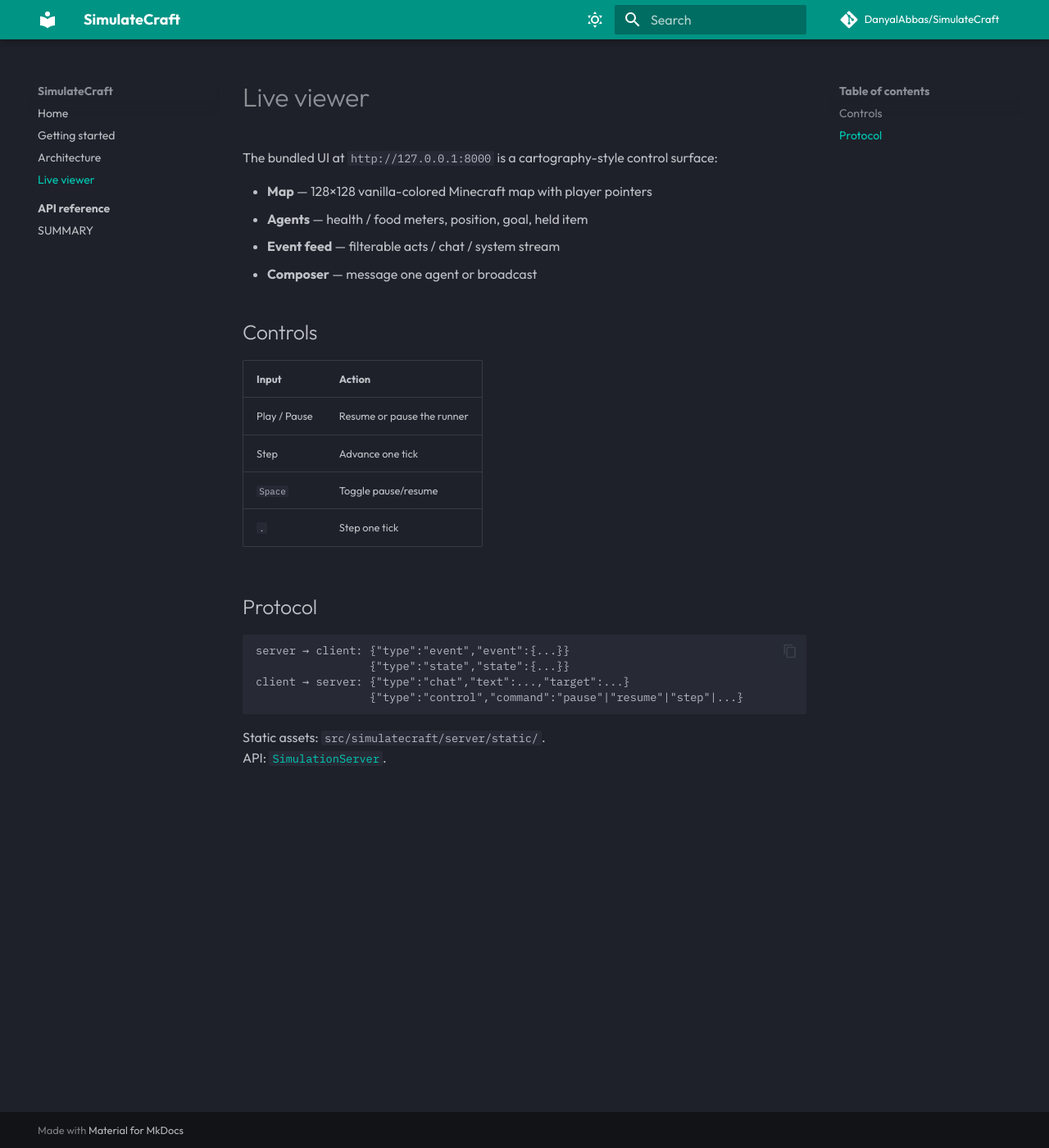
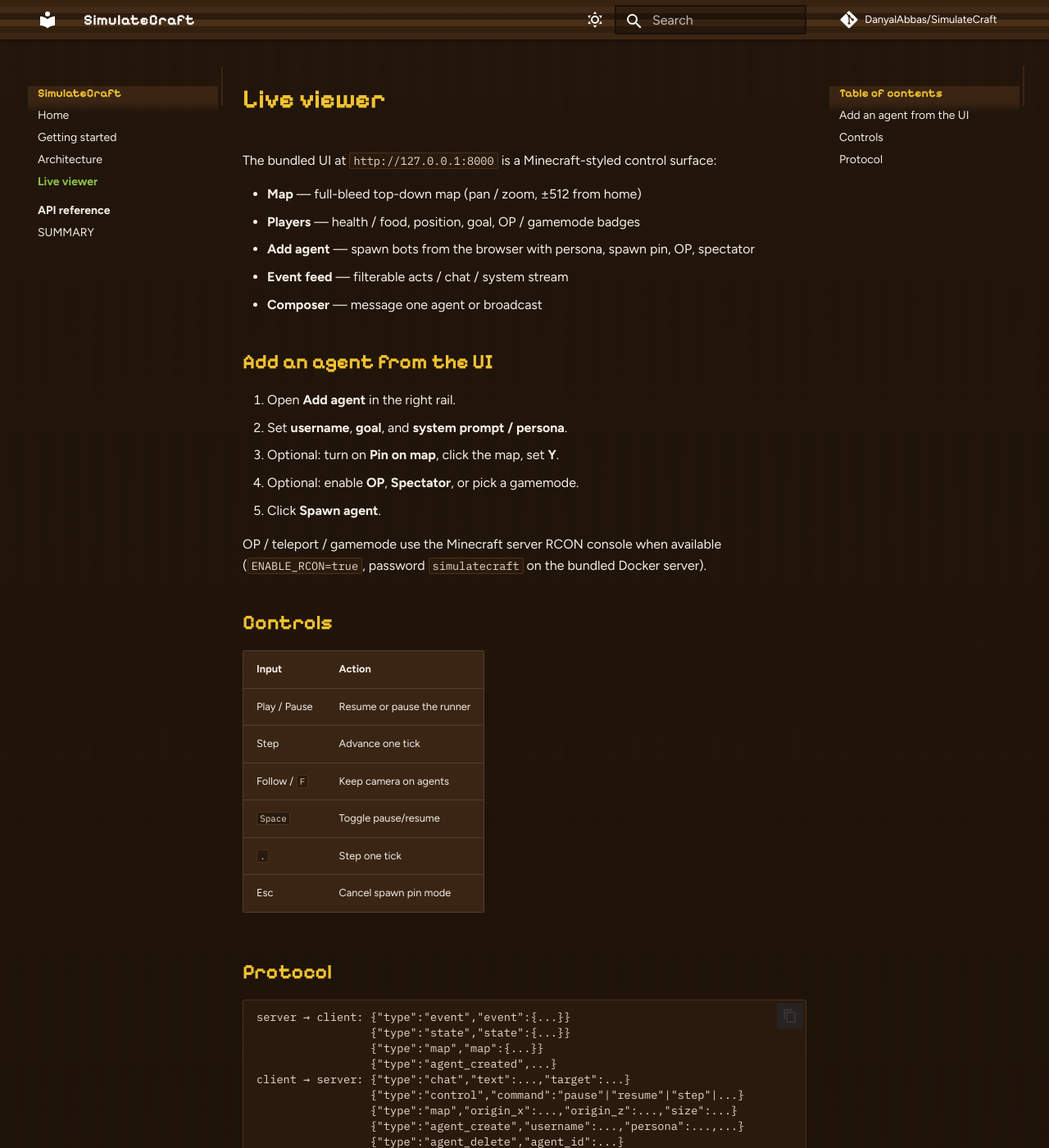
Before and after one commit to DanyalAbbas/SimulateCraft, an MkDocs documentation site: the page built from docs/viewer.md, in a window 1280 px wide and 1400 px high. Shown: the whole window at 82% size. Built offline with MkDocs 1.6.1 and Material for MkDocs 9.7.7, drawn with Linux system fonts in a browser that asks for light colours; comment, search, counter and statistics services are not loaded; some of the changed text lies outside the part shown.

Commit message:
Add Minecraft-themed docs and frontend agent workshop
Spawn, configure, and remove agents from the live viewer with persona,
system prompt, map spawn pin, OP, and spectator; enable RCON on the
bundled server so presence commands can apply.

Co-authored-by: Cursor <cursoragent@cursor.com>

````diff
--- a/docker-compose.yml
+++ b/docker-compose.yml
@@ -4,12 +4,16 @@ services:
     container_name: simulatecraft-mc
     ports:
       - "25565:25565"
+      - "25575:25575"
     environment:
       EULA: "TRUE"
       VERSION: "1.21.4"
       ONLINE_MODE: "FALSE"
       MEMORY: "2G"
       TYPE: VANILLA
+      ENABLE_RCON: "true"
+      RCON_PORT: "25575"
+      RCON_PASSWORD: "simulatecraft"
     tty: true
     stdin_open: true
     restart: unless-stopped
--- /dev/null
+++ b/docs/overrides/main.html
@@ -0,0 +1,8 @@
+{% extends "base.html" %}
+
+{% block fonts %}
+  {{ super() }}
+  <link rel="preconnect" href="https://fonts.googleapis.com" />
+  <link rel="preconnect" href="https://fonts.gstatic.com" crossorigin />
+  <link href="https://fonts.googleapis.com/css2?family=Figtree:wght@400;500;600;700&family=IBM+Plex+Mono:wght@400;500&family=Pixelify+Sans:wght@500;600;700&display=swap" rel="stylesheet" />
+{% endblock %}
--- /dev/null
+++ b/docs/stylesheets/extra.css
@@ -0,0 +1,164 @@
+/* SimulateCraft docs — Minecraft dirt / grass / stone theme */
+
+:root {
+  --mc-dirt: #5b3a1e;
+  --mc-dirt-dark: #3a2514;
+  --mc-dirt-mid: #6e4724;
+  --mc-grass: #5d9c3d;
+  --mc-grass-dark: #3f6b29;
+  --mc-grass-light: #8bc34a;
+  --mc-stone: #7a7a7a;
+  --mc-stone-dark: #4a4a4a;
+  --mc-oak: #8b5a2b;
+  --mc-gold: #f1c232;
+  --mc-ink: #f4efe6;
+  --mc-ink-dim: #c8b89a;
+  --mc-parchment: #c4a574;
+}
+
+/* Force Material slate onto dirt palette */
+[data-md-color-scheme="slate"] {
+  --md-default-fg-color: var(--mc-ink);
+  --md-default-fg-color--light: var(--mc-ink-dim);
+  --md-default-fg-color--lighter: #a09078;
+  --md-default-bg-color: var(--mc-dirt-dark);
+  --md-default-bg-color--light: var(--mc-dirt);
+  --md-default-bg-color--lighter: var(--mc-dirt-mid);
+  --md-primary-fg-color: var(--mc-grass-dark);
+  --md-primary-fg-color--light: var(--mc-grass);
+  --md-primary-fg-color--dark: #2a4a1c;
+  --md-accent-fg-color: var(--mc-gold);
+  --md-accent-fg-color--transparent: rgba(241, 194, 50, 0.12);
+  --md-code-bg-color: #2a1a0e;
+  --md-code-fg-color: #e8dcc8;
+  --md-typeset-a-color: var(--mc-grass-light);
+  --md-footer-bg-color: #24170c;
+  --md-footer-bg-color--dark: #1a1008;
+}
+
+[data-md-color-scheme="default"] {
+  --md-default-fg-color: #2a1a0e;
+  --md-default-fg-color--light: #5b3a1e;
+  --md-default-bg-color: #e8d9c0;
+  --md-default-bg-color--light: #f3ead8;
+  --md-primary-fg-color: var(--mc-grass-dark);
+  --md-primary-fg-color--light: var(--mc-grass);
+  --md-accent-fg-color: #b8860b;
+  --md-typeset-a-color: var(--mc-grass-dark);
+  --md-code-bg-color: #ddd0b8;
+}
+
+/* Dirt-block header */
+.md-header {
+  background:
+    linear-gradient(rgba(0, 0, 0, 0.25), rgba(0, 0, 0, 0.35)),
+    repeating-linear-gradient(
+      0deg,
+      #5b3a1e 0 8px,
+      #4a2f16 8px 16px,
+      #6a4322 16px 24px,
+      #3d2612 24px 32px
+    ) !important;
+  border-bottom: 3px solid #1a1008;
+  box-shadow: none !important;
+}
+
+.md-header__title {
+  font-family: "Pixelify Sans", "Outfit", sans-serif;
+  font-weight: 700;
+  letter-spacing: 0.02em;
+}
+
+.md-tabs {
+  background: var(--mc-grass-dark) !important;
+  border-bottom: 3px solid #2a4a1c;
+}
+
+.md-tabs__link {
+  font-family: "Pixelify Sans", "Outfit", sans-serif;
+  font-weight: 600;
+}
+
+/* Sidebar like a crafting book */
+.md-nav__title {
+  font-family: "Pixelify Sans", "Outfit", sans-serif;
+  color: var(--mc-gold) !important;
+}
+
+.md-nav__link--active {
+  color: var(--mc-grass-light) !important;
+  font-weight: 700;
+}
+
+.md-sidebar {
+  border-right: 2px solid rgba(90, 58, 30, 0.45);
+}
+
+/* Content on parchment */
+.md-typeset h1,
+.md-typeset h2,
+.md-typeset h3 {
+  font-family: "Pixelify Sans", "Outfit", sans-serif;
+  font-weight: 700;
+  color: var(--mc-gold);
+  border-bottom: none;
+}
+
+[data-md-color-scheme="default"] .md-typeset h1,
+[data-md-color-scheme="default"] .md-typeset h2,
+[data-md-color-scheme="default"] .md-typeset h3 {
+  color: var(--mc-dirt);
+}
+
+.md-typeset code {
+  border: 1px solid rgba(139, 90, 43, 0.35);
+  border-radius: 2px;
+}
+
+.md-typeset .admonition,
+.md-typeset details {
+  border-width: 2px;
+  border-radius: 2px;
+  border-color: var(--mc-oak);
+}
+
+.md-typeset .admonition.tip,
+.md-typeset details.tip {
+  border-color: var(--mc-grass);
+}
+
+.md-button,
+.md-typeset .md-button {
+  border-radius: 2px !important;
+  border: 2px solid #1a1008 !important;
+  font-family: "Pixelify Sans", "Outfit", sans-serif;
+  box-shadow: inset -2px -2px 0 rgba(0, 0, 0, 0.35), inset 2px 2px 0 rgba(255, 255, 255, 0.15);
+}
+
+.md-button--primary,
+.md-typeset .md-button--primary {
+  background: var(--mc-grass) !important;
+  color: #fff !important;
+}
+
+/* Search + footer */
+.md-search__form {
+  border: 2px solid #1a1008;
+  border-radius: 2px;
+  background: rgba(0, 0, 0, 0.25);
+}
+
+.md-footer {
+  border-top: 3px solid #1a1008;
+}
+
+/* Subtle dirt tiling behind content on dark mode */
+[data-md-color-scheme="slate"] .md-main {
+  background-image:
+    linear-gradient(rgba(26, 16, 8, 0.72), rgba(26, 16, 8, 0.85)),
+    repeating-linear-gradient(
+      90deg,
+      transparent 0 16px,
+      rgba(0, 0, 0, 0.06) 16px 32px
+    );
+}
--- a/docs/viewer.md
+++ b/docs/viewer.md
@@ -1,11 +1,23 @@
 # Live viewer
 
-The bundled UI at `http://127.0.0.1:8000` is a cartography-style control surface:
+The bundled UI at `http://127.0.0.1:8000` is a Minecraft-styled control surface:
 
-- **Map** — 128×128 vanilla-colored Minecraft map with player pointers
-- **Agents** — health / food meters, position, goal, held item
+- **Map** — full-bleed top-down map (pan / zoom, ±512 from home)
+- **Players** — health / food, position, goal, OP / gamemode badges
+- **Add agent** — spawn bots from the browser with persona, spawn pin, OP, spectator
 - **Event feed** — filterable acts / chat / system stream
 - **Composer** — message one agent or broadcast
+
+## Add an agent from the UI
+
+1. Open **Add agent** in the right rail.
+2. Set **username**, **goal**, and **system prompt / persona**.
+3. Optional: turn on **Pin on map**, click the map, set **Y**.
+4. Optional: enable **OP**, **Spectator**, or pick a gamemode.
+5. Click **Spawn agent**.
+
+OP / teleport / gamemode use the Minecraft server RCON console when available
+(`ENABLE_RCON=true`, password `simulatecraft` on the bundled Docker server).
 
 ## Controls
 
@@ -13,17 +25,26 @@ The bundled UI at `http://127.0.0.1:8000` is a cartography-style control surface
 |---|---|
 | Play / Pause | Resume or pause the runner |
 | Step | Advance one tick |
+| Follow / `F` | Keep camera on agents |
 | `Space` | Toggle pause/resume |
 | `.` | Step one tick |
+| Esc | Cancel spawn pin mode |
 
 ## Protocol
 
 ```text
 server → client: {"type":"event","event":{...}}
                  {"type":"state","state":{...}}
+                 {"type":"map","map":{...}}
+                 {"type":"agent_created",...}
 client → server: {"type":"chat","text":...,"target":...}
                  {"type":"control","command":"pause"|"resume"|"step"|...}
+                 {"type":"map","origin_x":...,"origin_z":...,"size":...}
+                 {"type":"agent_create","username":...,"persona":...,...}
+                 {"type":"agent_delete","agent_id":...}
 ```
+
+REST: `POST /api/agents`, `DELETE /api/agents/{id}`, `GET /api/agents`.
 
 Static assets: `src/simulatecraft/server/static/`.
 API: [`SimulationServer`](reference/server/app.md).
--- a/mkdocs.yml
+++ b/mkdocs.yml
@@ -12,21 +12,22 @@ site_dir: site
 
 theme:
   name: material
+  custom_dir: docs/overrides
   palette:
     - scheme: slate
-      primary: teal
-      accent: light green
+      primary: custom
+      accent: custom
       toggle:
         icon: material/weather-sunny
         name: Light mode
     - scheme: default
-      primary: teal
-      accent: light green
+      primary: custom
+      accent: custom
       toggle:
         icon: material/weather-night
         name: Dark mode
   font:
-    text: Outfit
+    text: Figtree
     code: IBM Plex Mono
   features:
     - navigation.sections
@@ -38,6 +39,14 @@ theme:
     - search.highlight
     - content.code.copy
     - toc.follow
+
+extra_css:
+  - stylesheets/extra.css
+
+extra:
+  social:
+    - icon: fontawesome/brands/github
+      link: https://github.com/DanyalAbbas/SimulateCraft
 
 plugins:
   - search
````
Also changed, not shown: docs/index.md (+4 -0 lines), src/simulatecraft/server/static/app.js (+142 -2 lines), src/simulatecraft/server/static/index.html (+54 -2 lines), src/simulatecraft/server/static/style.css (+145 -0 lines), 10 other files.
